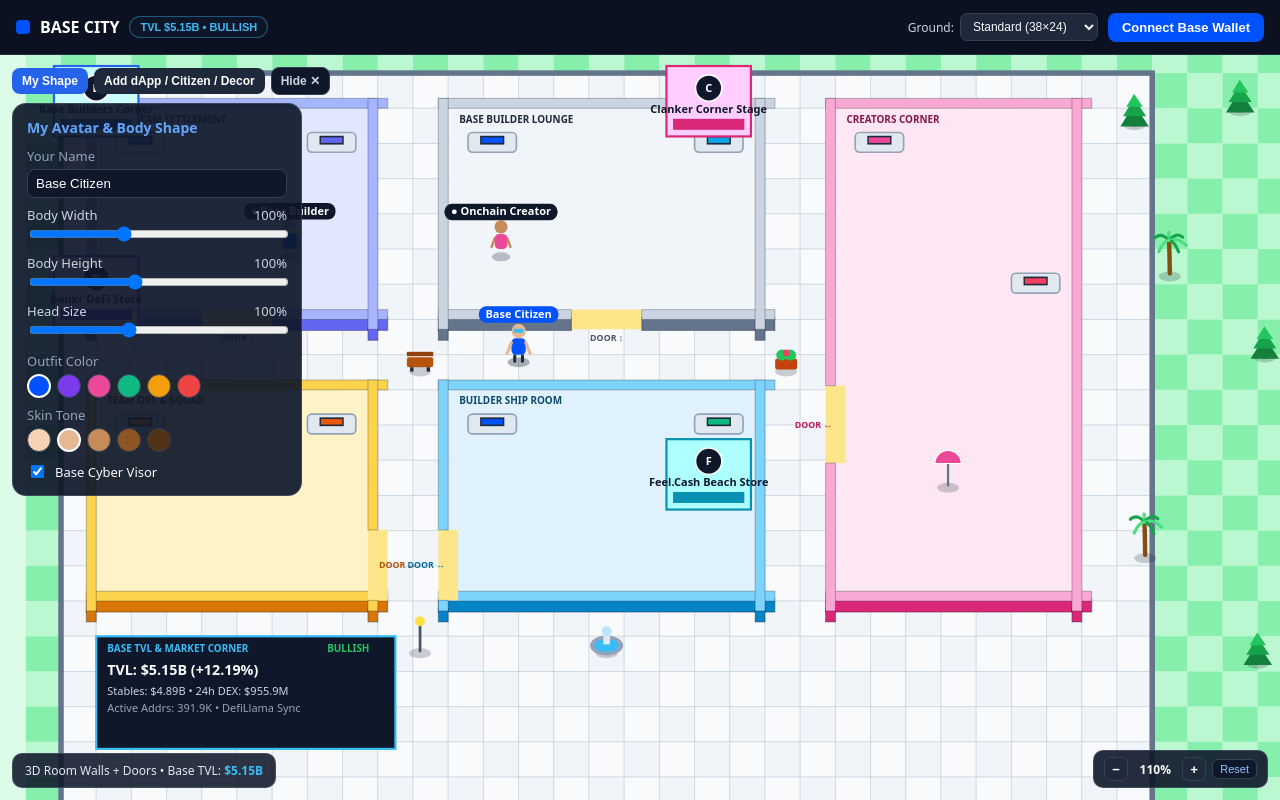
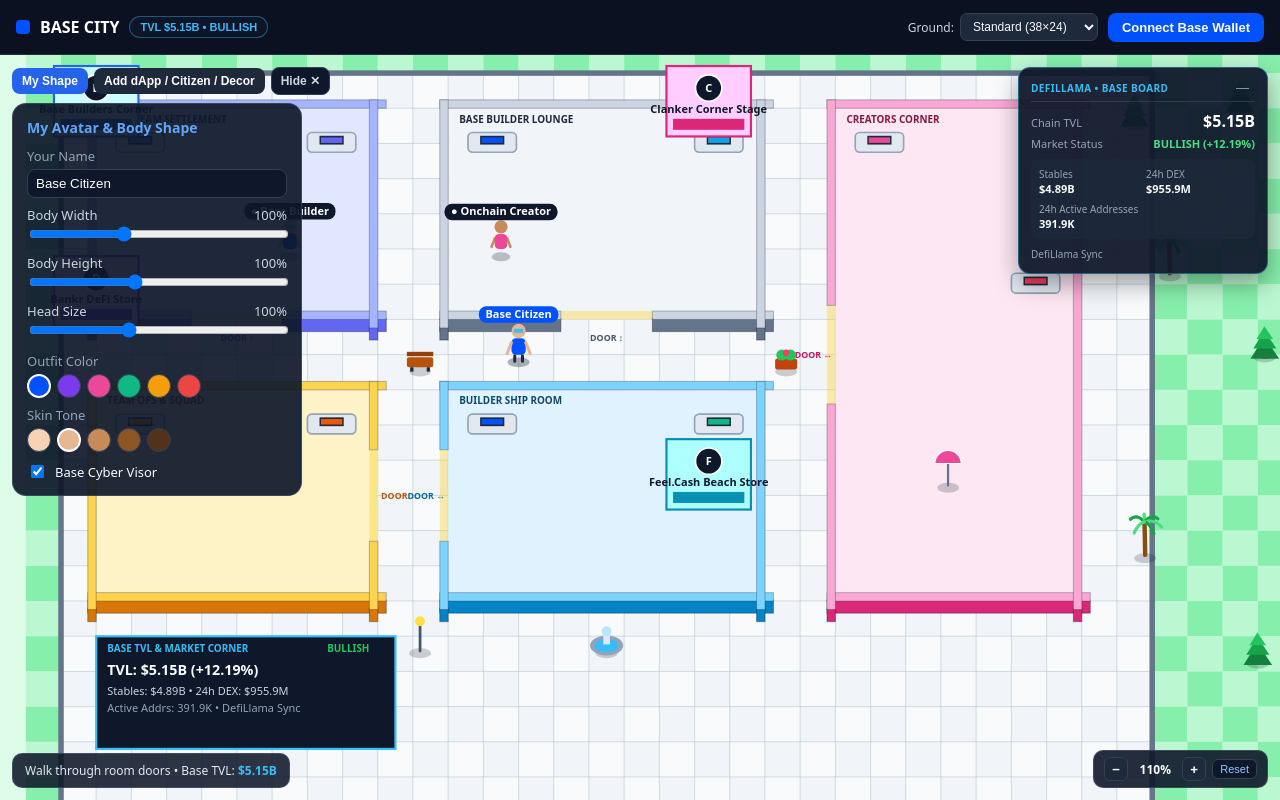
Before and after one commit to ericaalexander198-maker/BaseCity, a React (Vite) app: page / in a window 1280 px wide. Built offline with nearby package versions, Linux system fonts and the light colour scheme; no server answers.

Commit message:
Update BaseCityCanvas.tsx

```diff
--- a/src/components/BaseCityCanvas.tsx
+++ b/src/components/BaseCityCanvas.tsx
@@ -24,6 +24,8 @@ interface BaseCityCanvasProps {
   onPlaceDecorAt: (gx: number, gy: number) => void;
   groundSize: CityGroundSize;
   marketSnapshot: BaseMarketSnapshot;
+  isSyncingMarket?: boolean;
+  onRefreshMarket?: () => void;
   selectedSector: CitySector | null;
   selectedMember: CityMember | null;
   onSelectSector: (sector: CitySector | null) => void;
@@ -44,7 +46,7 @@ interface RoomBox {
   labelColor: string;
   label: string;
   doorSide: "south" | "north" | "west" | "east";
-  doorSpan: number; // in grid tiles
+  doorSpan: number;
   deskAccentA: string;
   deskAccentB: string;
 }
@@ -56,8 +58,8 @@ const GROUND_DIMS: Record<CityGroundSize, { cols: number; rows: number }> = {
 };
 
 const TILE_SIZE = 32;
-const WALL_THICK = 0.28; // grid units
-const WALL_3D_HEIGHT = 12; // px extrusion for 3D-style front walls
+const WALL_THICK = 0.24;
+const WALL_3D_HEIGHT = 12;
 const STORE_MARGIN = 0.45;
 const MIN_ZOOM = 0.65;
 const MAX_ZOOM = 2.8;
@@ -76,7 +78,7 @@ const ROOMS: RoomBox[] = [
     labelColor: "#312e81",
     label: "BASE TEAM SETTLEMENT",
     doorSide: "south",
-    doorSpan: 2,
+    doorSpan: 2.6,
     deskAccentA: "#3b82f6",
     deskAccentB: "#6366f1",
   },
@@ -93,7 +95,7 @@ const ROOMS: RoomBox[] = [
     labelColor: "#1e293b",
     label: "BASE BUILDER LOUNGE",
     doorSide: "south",
-    doorSpan: 2,
+    doorSpan: 2.6,
     deskAccentA: "#0052FF",
     deskAccentB: "#0ea5e9",
   },
@@ -110,7 +112,7 @@ const ROOMS: RoomBox[] = [
     labelColor: "#78350f",
     label: "TEAM OPS & SQUAD",
     doorSide: "east",
-    doorSpan: 2,
+    doorSpan: 2.6,
     deskAccentA: "#f59e0b",
     deskAccentB: "#ea580c",
   },
@@ -127,7 +129,7 @@ const ROOMS: RoomBox[] = [
     labelColor: "#0c4a6e",
     label: "BUILDER SHIP ROOM",
     doorSide: "west",
-    doorSpan: 2,
+    doorSpan: 2.6,
     deskAccentA: "#0052FF",
     deskAccentB: "#10b981",
   },
@@ -144,7 +146,7 @@ const ROOMS: RoomBox[] = [
     labelColor: "#831843",
     label: "CREATORS CORNER",
     doorSide: "west",
-    doorSpan: 2.2,
+    doorSpan: 2.8,
     deskAccentA: "#ec4899",
     deskAccentB: "#f43f5e",
   },
@@ -165,7 +167,7 @@ function getDoorRange(room: RoomBox) {
   };
 }
 
-function isInDoorway(gx: number, gy: number, room: RoomBox, pad = 0.25): boolean {
+function isInsideDoorOpening(gx: number, gy: number, room: RoomBox, pad = 0.22): boolean {
   const door = getDoorRange(room);
   if (room.doorSide === "south") {
     return (
@@ -195,23 +197,24 @@ function isInDoorway(gx: number, gy: number, room: RoomBox, pad = 0.25): boolean
   );
 }
 
-function hitsRoomWall(gx: number, gy: number, room: RoomBox, radius = 0.35): boolean {
-  if (isInDoorway(gx, gy, room)) return false;
+// Checks only the actual wall bands; leaves the doorway gap completely open
+function hitsRoomWall(gx: number, gy: number, room: RoomBox, radius = 0.28): boolean {
+  if (isInsideDoorOpening(gx, gy, room)) return false;
 
-  const insideBox =
-    gx > room.gx - radius &&
-    gx < room.gx + room.gw + radius &&
-    gy > room.gy - radius &&
-    gy < room.gy + room.gh + radius;
+  const xMin = room.gx;
+  const xMax = room.gx + room.gw;
+  const yMin = room.gy;
+  const yMax = room.gy + room.gh;
 
-  if (!insideBox) return false;
+  const withinXBand = gx >= xMin - WALL_THICK - radius && gx <= xMax + WALL_THICK + radius;
+  const withinYBand = gy >= yMin - WALL_THICK - radius && gy <= yMax + WALL_THICK + radius;
 
-  const nearNorth = Math.abs(gy - room.gy) < WALL_THICK + radius;
-  const nearSouth = Math.abs(gy - (room.gy + room.gh)) < WALL_THICK + radius;
-  const nearWest = Math.abs(gx - room.gx) < WALL_THICK + radius;
-  const nearEast = Math.abs(gx - (room.gx + room.gw)) < WALL_THICK + radius;
+  const onNorthWall = withinXBand && Math.abs(gy - yMin) < WALL_THICK + radius;
+  const onSouthWall = withinXBand && Math.abs(gy - yMax) < WALL_THICK + radius;
+  const onWestWall = withinYBand && Math.abs(gx - xMin) < WALL_THICK + radius;
+  const onEastWall = withinYBand && Math.abs(gx - xMax) < WALL_THICK + radius;
 
-  return nearNorth || nearSouth || nearWest || nearEast;
+  return onNorthWall || onSouthWall || onWestWall || onEastWall;
 }
 
 function shadeHex(hex: string, percent: number): string {
@@ -293,6 +296,8 @@ export const BaseCityCanvas: React.FC<BaseCityCanvasProps> = ({
   onPlaceDecorAt,
   groundSize,
   marketSnapshot,
+  isSyncingMarket = false,
+  onRefreshMarket,
   selectedSector,
   selectedMember,
   onSelectSector,
@@ -306,6 +311,7 @@ export const BaseCityCanvas: React.FC<BaseCityCanvasProps> = ({
   const camOffset = useRef({ x: 0, y: 0 });
   const zoomRef = useRef(1.1);
   const [zoomDisplay, setZoomDisplay] = useState(110);
+  const [billboardOpen, setBillboardOpen] = useState(true);
   const keysPressed = useRef<Record<string, boolean>>({});
   const walkPhase = useRef(0);
   const logoCache = useRef<Record<string, HTMLImageElement>>({});
@@ -446,7 +452,6 @@ export const BaseCityCanvas: React.FC<BaseCityCanvasProps> = ({
     ctx.lineWidth = 1;
   };
 
-  // Draws a 3D-extruded wall segment with top cap + front/side depth face
   const drawWallSegment3D = (
     ctx: CanvasRenderingContext2D,
     px: number,
@@ -457,11 +462,12 @@ export const BaseCityCanvas: React.FC<BaseCityCanvasProps> = ({
     sideColor: string,
     hasFrontFace: boolean
   ) => {
+    if (pw <= 0 || ph <= 0) return;
     if (hasFrontFace) {
       ctx.fillStyle = sideColor;
-      ctx.fillRect(px, py + ph - 2, pw, WALL_3D_HEIGHT);
+      ctx.fillRect(px, py + ph - 1, pw, WALL_3D_HEIGHT);
       ctx.strokeStyle = "rgba(15, 23, 42, 0.35)";
-      ctx.strokeRect(px, py + ph - 2, pw, WALL_3D_HEIGHT);
+      ctx.strokeRect(px, py + ph - 1, pw, WALL_3D_HEIGHT);
     }
     ctx.fillStyle = topColor;
     ctx.fillRect(px, py, pw, ph);
@@ -481,11 +487,9 @@ export const BaseCityCanvas: React.FC<BaseCityCanvasProps> = ({
     const rh = room.gh * TILE_SIZE;
     const wt = WALL_THICK * TILE_SIZE;
 
-    // Room floor
     ctx.fillStyle = room.floor;
     ctx.fillRect(rx, ry, rw, rh);
 
-    // Desks inside room
     drawDeskSet(ctx, rx + 18, ry + 22, 44, 18, room.deskAccentA);
     if (room.gh >= 10) {
       drawDeskSet(ctx, rx + rw - 64, ry + 150, 44, 18, room.deskAccentB);
@@ -493,26 +497,33 @@ export const BaseCityCanvas: React.FC<BaseCityCanvasProps> = ({
       drawDeskSet(ctx, rx + rw - 64, ry + 22, 44, 18, room.deskAccentB);
     }
 
-    // Room label
     ctx.font = "bold 9px system-ui, sans-serif";
     ctx.fillStyle = room.labelColor;
     ctx.textAlign = "left";
     ctx.fillText(room.label, rx + 10, ry + 13);
 
     const door = getDoorRange(room);
-    const dStartPx = originX + door.start * TILE_SIZE;
-    const dEndPx = originX + door.end * TILE_SIZE;
+    const dStartGridPx =
+      room.doorSide === "south" || room.doorSide === "north"
+        ? originX + door.start * TILE_SIZE
+        : originY + door.start * TILE_SIZE;
+    const dEndGridPx =
+      room.doorSide === "south" || room.doorSide === "north"
+        ? originX + door.end * TILE_SIZE
+        : originY + door.end * TILE_SIZE;
 
-    // Doorway threshold mat & door jamb posts
-    ctx.fillStyle = "#fde68a";
+    // North wall
+    drawWallSegment3D(ctx, rx - wt, ry - wt, rw + wt * 2, wt, room.wallTop, room.wallSide, false);
+
+    // South wall with open doorway gap
     if (room.doorSide === "south") {
-      ctx.fillRect(dStartPx, ry + rh - wt, dEndPx - dStartPx, wt * 2);
-      // Left & right south wall segments around doorway
+      ctx.fillStyle = "rgba(250, 204, 21, 0.35)";
+      ctx.fillRect(dStartGridPx, ry + rh - wt, dEndGridPx - dStartGridPx, wt);
       drawWallSegment3D(
         ctx,
         rx - wt,
         ry + rh - wt,
-        Math.max(0, dStartPx - (rx - wt)),
+        Math.max(0, dStartGridPx - (rx - wt)),
         wt,
         room.wallTop,
         room.wallSide,
@@ -520,9 +531,9 @@ export const BaseCityCanvas: React.FC<BaseCityCanvasProps> = ({
       );
       drawWallSegment3D(
         ctx,
-        dEndPx,
+        dEndGridPx,
         ry + rh - wt,
-        Math.max(0, rx + rw + wt - dEndPx),
+        Math.max(0, rx + rw + wt - dEndGridPx),
         wt,
         room.wallTop,
         room.wallSide,
@@ -532,45 +543,71 @@ export const BaseCityCanvas: React.FC<BaseCityCanvasProps> = ({
       drawWallSegment3D(ctx, rx - wt, ry + rh - wt, rw + wt * 2, wt, room.wallTop, room.wallSide, true);
     }
 
-    // North wall
-    drawWallSegment3D(ctx, rx - wt, ry - wt, rw + wt * 2, wt, room.wallTop, room.wallSide, false);
-
-    // West wall
+    // West wall with open doorway gap
     if (room.doorSide === "west") {
-      const topSegH = Math.max(0, dStartPx - (ry - wt));
-      const botSegY = dEndPx;
-      const botSegH = Math.max(0, ry + rh + wt - botSegY);
-      ctx.fillStyle = "#fde68a";
-      ctx.fillRect(originX + room.gx * TILE_SIZE - wt, dStartPx, wt * 2, dEndPx - dStartPx);
-      drawWallSegment3D(ctx, rx - wt, ry - wt, wt, topSegH, room.wallTop, room.wallSide, false);
-      drawWallSegment3D(ctx, rx - wt, botSegY, wt, botSegH, room.wallTop, room.wallSide, true);
+      ctx.fillStyle = "rgba(250, 204, 21, 0.35)";
+      ctx.fillRect(rx - wt, dStartGridPx, wt, dEndGridPx - dStartGridPx);
+      drawWallSegment3D(
+        ctx,
+        rx - wt,
+        ry - wt,
+        wt,
+        Math.max(0, dStartGridPx - (ry - wt)),
+        room.wallTop,
+        room.wallSide,
+        false
+      );
+      drawWallSegment3D(
+        ctx,
+        rx - wt,
+        dEndGridPx,
+        wt,
+        Math.max(0, ry + rh + wt - dEndGridPx),
+        room.wallTop,
+        room.wallSide,
+        true
+      );
     } else {
       drawWallSegment3D(ctx, rx - wt, ry - wt, wt, rh + wt * 2, room.wallTop, room.wallSide, true);
     }
 
-    // East wall
+    // East wall with open doorway gap
     if (room.doorSide === "east") {
-      const topSegH = Math.max(0, dStartPx - (ry - wt));
-      const botSegY = dEndPx;
-      const botSegH = Math.max(0, ry + rh + wt - botSegY);
-      ctx.fillStyle = "#fde68a";
-      ctx.fillRect(originX + (room.gx + room.gw) * TILE_SIZE - wt, dStartPx, wt * 2, dEndPx - dStartPx);
-      drawWallSegment3D(ctx, rx + rw - wt, ry - wt, wt, topSegH, room.wallTop, room.wallSide, false);
-      drawWallSegment3D(ctx, rx + rw - wt, botSegY, wt, botSegH, room.wallTop, room.wallSide, true);
+      ctx.fillStyle = "rgba(250, 204, 21, 0.35)";
+      ctx.fillRect(rx + rw - wt, dStartGridPx, wt, dEndGridPx - dStartGridPx);
+      drawWallSegment3D(
+        ctx,
+        rx + rw - wt,
+        ry - wt,
+        wt,
+        Math.max(0, dStartGridPx - (ry - wt)),
+        room.wallTop,
+        room.wallSide,
+        false
+      );
+      drawWallSegment3D(
+        ctx,
+        rx + rw - wt,
+        dEndGridPx,
+        wt,
+        Math.max(0, ry + rh + wt - dEndGridPx),
+        room.wallTop,
+        room.wallSide,
+        true
+      );
     } else {
       drawWallSegment3D(ctx, rx + rw - wt, ry - wt, wt, rh + wt * 2, room.wallTop, room.wallSide, true);
     }
 
-    // Door label badge
     ctx.font = "bold 8px system-ui, sans-serif";
     ctx.fillStyle = room.borderColor;
     ctx.textAlign = "center";
     if (room.doorSide === "south") {
-      ctx.fillText("DOOR ↕", (dStartPx + dEndPx) / 2, ry + rh + WALL_3D_HEIGHT + 8);
+      ctx.fillText("DOOR ↕", (dStartGridPx + dEndGridPx) / 2, ry + rh + WALL_3D_HEIGHT + 8);
     } else if (room.doorSide === "east") {
-      ctx.fillText("DOOR ↔", rx + rw + 18, (dStartPx + dEndPx) / 2 + 3);
+      ctx.fillText("DOOR ↔", rx + rw + 20, (dStartGridPx + dEndGridPx) / 2 + 3);
     } else if (room.doorSide === "west") {
-      ctx.fillText("DOOR ↔", rx - 20, (dStartPx + dEndPx) / 2 + 3);
+      ctx.fillText("DOOR ↔", rx - 20, (dStartGridPx + dEndGridPx) / 2 + 3);
     }
   };
 
@@ -865,7 +902,6 @@ export const BaseCityCanvas: React.FC<BaseCityCanvasProps> = ({
         }
       });
 
-      // Base TVL & Market Status Corner Board
       const tvlX = originX + 2 * TILE_SIZE;
       const tvlY = originY + 17 * TILE_SIZE;
       const tvlW = 8.5 * TILE_SIZE;
@@ -1143,6 +1179,147 @@ export const BaseCityCanvas: React.FC<BaseCityCanvasProps> = ({
         }}
       />
 
+      {/* Right Side DefiLlama Billboard */}
+      {!billboardOpen ? (
+        <button
+          type="button"
+          onClick={() => setBillboardOpen(true)}
+          style={{
+            position: "absolute",
+            top: 12,
+            right: 12,
+            zIndex: 9,
+            padding: "8px 12px",
+            borderRadius: 10,
+            border: "1px solid rgba(56, 189, 248, 0.45)",
+            background: "rgba(15, 23, 42, 0.92)",
+            color: "#38bdf8",
+            fontWeight: 700,
+            fontSize: 12,
+            cursor: "pointer",
+          }}
+        >
+          📊 DefiLlama Board ({marketSnapshot.tvl})
+        </button>
+      ) : (
+        <div
+          style={{
+            position: "absolute",
+            top: 12,
+            right: 12,
+            zIndex: 9,
+            width: 224,
+            background: "rgba(15, 23, 42, 0.94)",
+            border: "1px solid rgba(56, 189, 248, 0.4)",
+            borderRadius: 12,
+            padding: 12,
+            color: "#f8fafc",
+            fontSize: 12,
+            boxShadow: "0 10px 24px rgba(0, 0, 0, 0.35)",
+          }}
+        >
+          <div
+            style={{
+              display: "flex",
+              justifyContent: "space-between",
+              alignItems: "center",
+              borderBottom: "1px solid rgba(148, 163, 184, 0.2)",
+              paddingBottom: 6,
+              marginBottom: 8,
+            }}
+          >
+            <span style={{ fontSize: 10, fontWeight: 800, color: "#38bdf8", letterSpacing: 0.4 }}>
+              DEFILLAMA • BASE BOARD
+            </span>
+            <button
+              type="button"
+              onClick={() => setBillboardOpen(false)}
+              style={{
+                background: "transparent",
+                border: "none",
+                color: "#94a3b8",
+                cursor: "pointer",
+                fontSize: 13,
+                lineHeight: 1,
+              }}
+              title="Minimize billboard"
+            >
+              —
+            </button>
+          </div>
+
+          <div style={{ display: "flex", justifyContent: "space-between", alignItems: "baseline", marginBottom: 4 }}>
+            <span style={{ color: "#94a3b8", fontSize: 11 }}>Chain TVL</span>
+            <strong style={{ fontSize: 16, color: "#ffffff" }}>{marketSnapshot.tvl}</strong>
+          </div>
+
+          <div style={{ display: "flex", justifyContent: "space-between", fontSize: 11, marginBottom: 8 }}>
+            <span style={{ color: "#94a3b8" }}>Market Status</span>
+            <span
+              style={{
+                fontWeight: 700,
+                color:
+                  marketSnapshot.marketStatus === "BULLISH"
+                    ? "#4ade80"
+                    : marketSnapshot.marketStatus === "ACTIVE"
+                    ? "#38bdf8"
+                    : "#facc15",
+              }}
+            >
+              {marketSnapshot.marketStatus} ({marketSnapshot.tvlChange24h})
+            </span>
+          </div>
+
+          <div
+            style={{
+              display: "grid",
+              gridTemplateColumns: "1fr 1fr",
+              gap: 6,
+              background: "rgba(30, 41, 59, 0.75)",
+              borderRadius: 8,
+              padding: 8,
+              marginBottom: 8,
+              fontSize: 11,
+            }}
+          >
+            <div>
+              <div style={{ color: "#94a3b8", fontSize: 10 }}>Stables</div>
+              <strong>{marketSnapshot.stablecoins}</strong>
+            </div>
+            <div>
+              <div style={{ color: "#94a3b8", fontSize: 10 }}>24h DEX</div>
+              <strong>{marketSnapshot.dexVol24h}</strong>
+            </div>
+            <div style={{ gridColumn: "1 / -1" }}>
+              <div style={{ color: "#94a3b8", fontSize: 10 }}>24h Active Addresses</div>
+              <strong>{marketSnapshot.activeAddresses24h}</strong>
+            </div>
+          </div>
+
+          <div style={{ display: "flex", justifyContent: "space-between", alignItems: "center", fontSize: 10, color: "#94a3b8" }}>
+            <span>{marketSnapshot.updatedLabel}</span>
+            {onRefreshMarket && (
+              <button
+                type="button"
+                onClick={onRefreshMarket}
+                disabled={isSyncingMarket}
+                style={{
+                  padding: "3px 8px",
+                  borderRadius: 6,
+                  border: "1px solid #334155",
+                  background: "#1e293b",
+                  color: "#93c5fd",
+                  fontWeight: 600,
+                  cursor: "pointer",
+                }}
+              >
+                {isSyncingMarket ? "Syncing..." : "↻ Sync"}
+              </button>
+            )}
+          </div>
+        </div>
+      )}
+
       <div
         style={{
           position: "absolute",
@@ -1230,7 +1407,7 @@ export const BaseCityCanvas: React.FC<BaseCityCanvasProps> = ({
           </span>
         ) : (
           <span>
-            3D Room Walls + Doors • Base TVL: <b style={{ color: "#38bdf8" }}>{marketSnapshot.tvl}</b>
+            Walk through room doors • Base TVL: <b style={{ color: "#38bdf8" }}>{marketSnapshot.tvl}</b>
           </span>
         )}
         {nearbySector && (
```
